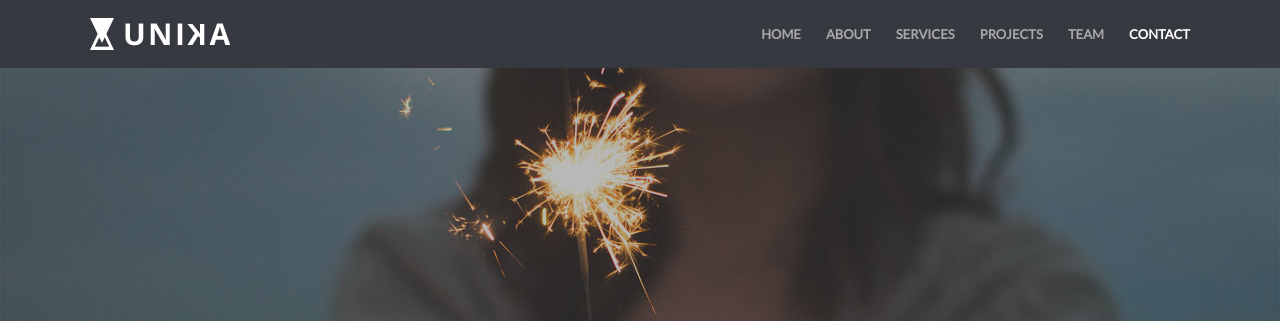
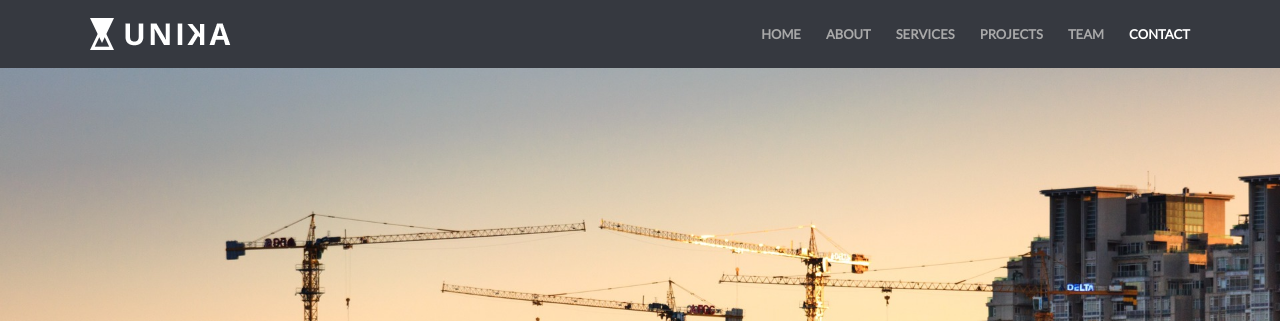
Before and after one commit to peter-abel/esther, a plain HTML site: page index.html in a window 1280 px wide. Shown: the top 321 px of the page. Drawn offline with Linux system fonts and the light colour scheme.

Commit message:
changes
Signed-off-by: Abel Peter <peterabel791@gmail.com>

```diff
--- a/index.html
+++ b/index.html
@@ -91,7 +91,7 @@
 
 
         	<!-- Begin text carousel intro section -->
-			<section id="text-carousel-intro-section" class="parallax" data-stellar-background-ratio="0.5" style="background-image: url(img/slider-bg.jpg);">
+			<section id="text-carousel-intro-section" class="parallax" data-stellar-background-ratio="0.5" style="background-image: url(img/large-bg.jpg);">
 
 				<div class="container">
 					<div class="caption text-center text-white" data-stellar-ratio="0.7">
```
Also changed, not shown: img/large-bg.jpg (added).
